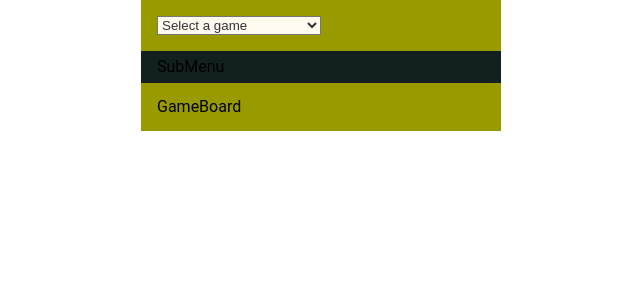
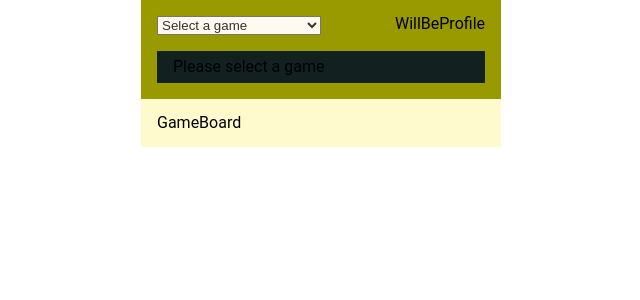
Before and after one commit to deborahsalves/mlmw, a React (Create React App) app: page / in a window 1280 px wide. Shown: the top 300 px of the page, without its empty margins (319-959 px from the left). Built offline with nearby package versions, Linux system fonts and the light colour scheme.

Commit message:
Add SubMenu component call based on SelectGame input

```diff
--- a/src/Components/App/App.js
+++ b/src/Components/App/App.js
@@ -1,14 +1,12 @@
 import React from "react";
 import './App.css';
 import { MainMenu } from '../MainMenu/MainMenu';
-import { SubMenu } from '../SubMenu/SubMenu';
 import { GameBoard } from '../GameBoard/GameBoard';
 
 export const App = () => {
     return(
         <main className="main-tag">
             <MainMenu />
-            <SubMenu />
             <GameBoard />
         </main>
     )
--- a/src/Components/GameBoard/GameBoard.css
+++ b/src/Components/GameBoard/GameBoard.css
@@ -1,4 +1,4 @@
 .game-board {
     padding: 1rem;
-    background-color: var(--yellowish-olive);
+    background-color: var(--lemon-chiffon);
 }
--- a/src/Components/MainMenu/MainMenu.css
+++ b/src/Components/MainMenu/MainMenu.css
@@ -1,6 +1,7 @@
 .main-menu{
     display: flex;
     justify-content: space-between;
+    flex-wrap: wrap;
     padding: 1rem;
     background-color: var(--yellowish-olive);
 }
--- a/src/Components/MainMenu/MainMenu.js
+++ b/src/Components/MainMenu/MainMenu.js
@@ -1,6 +1,7 @@
 import React, {useState} from "react";
 import './MainMenu.css';
 import { SelectGame } from '../SelectGame/SelectGame';
+import { SubMenu } from '../SubMenu/SubMenu';
 
 export const MainMenu = () => {
     const [selectedGame, setSelectedGame] = useState("");
@@ -13,6 +14,8 @@ export const MainMenu = () => {
     return(
         <nav className="main-menu">
             <SelectGame handleSelect={handleSelect}/>
+            <div className="profile-data">WillBeProfile</div>
+            <SubMenu selectedGame={selectedGame}/>
         </nav>
     )
 }
--- a/src/Components/SubMenu/SubMenu.css
+++ b/src/Components/SubMenu/SubMenu.css
@@ -1,6 +1,8 @@
 .sub-menu{
     display: flex;
     justify-content: space-between;
+    width: 100%;
+    margin: 1rem 0 0 0;
     padding: 0.5rem 1rem;
     background-color: var(--blueish-gray);
 }
--- a/src/Components/SubMenu/SubMenu.js
+++ b/src/Components/SubMenu/SubMenu.js
@@ -1,10 +1,10 @@
 import React from "react";
 import './SubMenu.css';
 
-export const SubMenu = () => {
+export const SubMenu = (props) => {
     return(
         <nav className="sub-menu">
-            SubMenu
+            {props.selectedGame.length === 0 ? 'Please select a game' : props.selectedGame}
         </nav>
     )
 }
```
